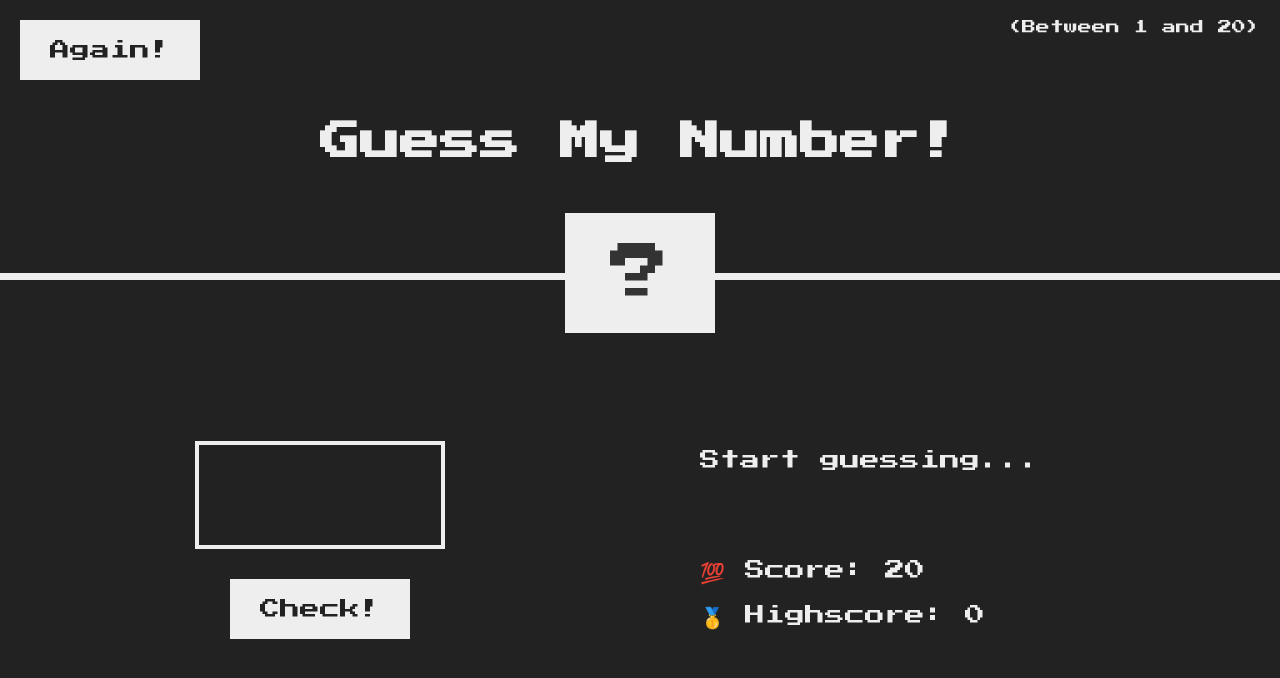
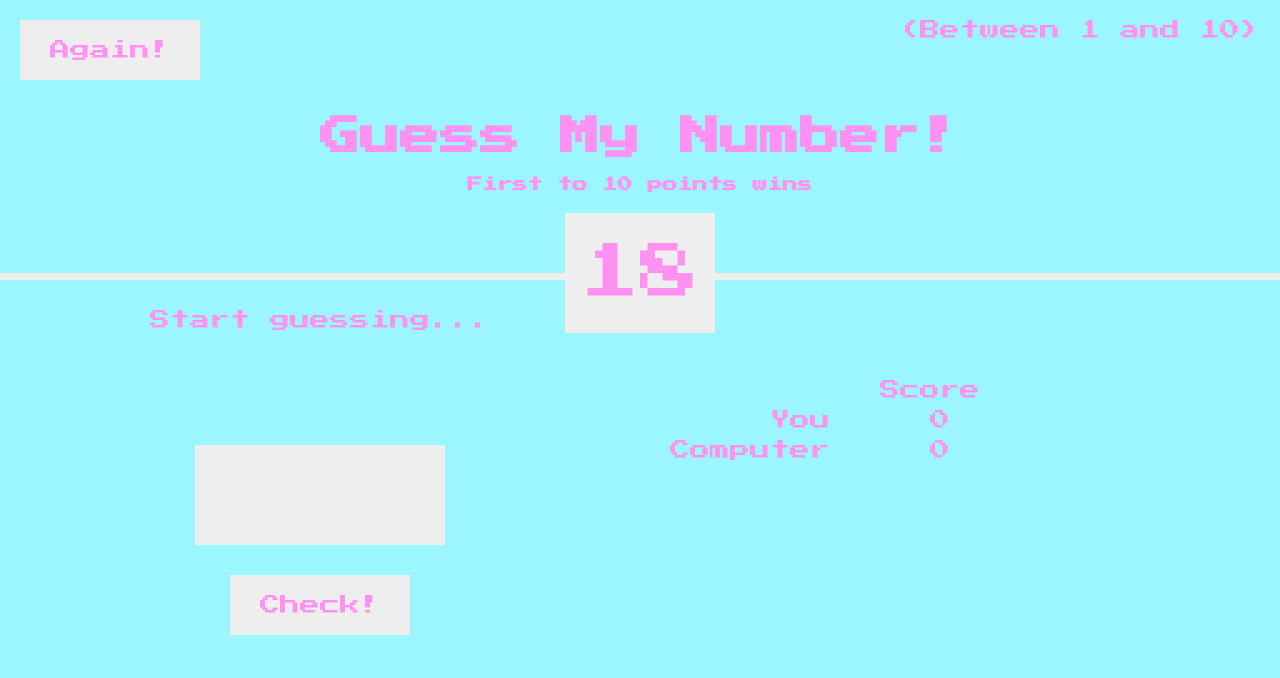
Before and after one commit to AndreaRyholt/guessnumbergame, a plain HTML site: page index.html in a window 1280 px wide. Drawn offline with Linux system fonts and the light colour scheme.

Commit message:
Style-css ændret + tilføjet nyt scoresystem out(inpGuess) fungerer ikke

```diff
--- a/index.html
+++ b/index.html
@@ -10,22 +10,32 @@
   <body>
     <header>
       <h1>Guess My Number!</h1>
-      <p class="between">(Between 1 and 20)</p>
+      <h2>First to 10 points wins </h2>
+      <p class="between">(Between 1 and 10)</p>
       <button class="btn again">Again!</button>
       <div class="number">?</div>
     </header>
     <main>
+      <p class="message">Start guessing...</p>
       <section class="left">
+
         <input type="number" class="guess" />
+
         <button class="btn check">Check!</button>
       </section>
+
+
       <section class="right">
-        <p class="message">Start guessing...</p>
-        <p class="label-score">💯 Score: <span class="score">20</span></p>
-        <p class="label-highscore">
-          🥇 Highscore: <span class="highscore">0</span>
-        </p>
+        <p class="score-message">Score</p>
+        <p class="message-you">You</p>
+        <p class="message-computer">Computer</p>
+
+        <p class="label-score-you"> <span class="youscore">0</span></p>
+        <p class="label-score-computer"><span class="computerscore">0</span></p>
       </section>
+
+
+
     </main>
     <script src="script.js"></script>
   </body>
--- a/package.json
+++ /dev/null
@@ -1,6 +0,0 @@
-{
-  "name": "guessnumbergame",
-  "version": "1.0.0",
-  "dependencies": {
-  }
-}
--- a/script.js
+++ b/script.js
@@ -1,7 +1,7 @@
+console.log("jeg er i guessnumber")
 
+//bliver ved med at få "ReferenceError: document is not defined" når jeg kører program
 
-console.log("jeg er i guessnumber")
-console.log("rydapie")
 const lblMessage = document.querySelector(".message")
 console.log(lblMessage)
 console.log(lblMessage.textContent)
@@ -9,14 +9,34 @@ console.log(lblMessage.textContent)
 const lblNumber = document.querySelector(".number")
 console.log(lblNumber)
 
-const lblScore = document.querySelector(".score")
-console.log(lblScore)
+
+
+const lblYouScore = document.querySelector(".youscore")
+console.log(lblYouScore)
+
+const lblComputerScore = document.querySelector(".computerscore")
+console.log(lblComputerScore)
+
+
 
 const inpGuess = document.querySelector(".guess")
-out(inpGuess)
+//out(inpGuess) //fungerer ikke?
 
-const secretNumber = Math.random()
-
-Math.trunc(Math.random()*20)
+const secretNumber = Math.trunc(Math.random()*20)
 
 lblNumber.textContent = secretNumber
+
+let youscore = 0
+let computerscore = 0
+
+if (!guess) {
+    lblMessage.textContent = '?? Try again'
+    youLose(computerscore+1)
+} else if (guess === secretNumber) {
+    lblMessage.textContent = '?? You guessed correctly!'
+    youWin(youscore+1)
+} else if (guess > secretNumber) {
+    lblMessage.textContent = "too high"
+} else if (guess < secretNumber) {
+    lblMessage.textContent = "too low"
+}
--- a/style.css
+++ b/style.css
@@ -13,8 +13,8 @@ html {
 
 body {
   font-family: 'Press Start 2P', sans-serif;
-  color: #eee;
-  background-color: #222;
+  color: #ff91f2;
+  background-color: rgb(156, 246, 255);
   /* background-color: #60b347; */
 }
 
@@ -51,14 +51,28 @@ h1 {
   text-align: center;
   position: absolute;
   width: 100%;
-  top: 52%;
+  top: 50%;
   left: 50%;
   transform: translate(-50%, -50%);
 }
 
+h2 {
+  text-align: center;
+  position: absolute;
+  width: 100%;
+  top: 65%;
+}
+
+.between {
+  font-size: 2rem;
+  position: absolute;
+  top: 2rem;
+  right: 2rem;
+}
+
 .number {
   background: #eee;
-  color: #333;
+  color: #ff91f2;
   font-size: 6rem;
   width: 15rem;
   padding: 3rem 0rem;
@@ -69,12 +83,15 @@ h1 {
   transform: translate(-50%, 50%);
 }
 
-.between {
-  font-size: 1.4rem;
+.message {
+  font-family: 'Press Start 2P', sans-serif;
+  color: #ff91f2;
+  font-size: 2rem;
   position: absolute;
-  top: 2rem;
-  right: 2rem;
+  bottom: 47rem;
+  right: 79rem;
 }
+
 
 .again {
   position: absolute;
@@ -83,10 +100,10 @@ h1 {
 }
 
 .guess {
-  background: none;
-  border: 4px solid #eee;
+  border: #eee;
+  background: #eee;
+  color: #ff91f2;
   font-family: inherit;
-  color: inherit;
   font-size: 5rem;
   padding: 2.5rem;
   width: 25rem;
@@ -98,7 +115,7 @@ h1 {
 .btn {
   border: none;
   background-color: #eee;
-  color: #222;
+  color: #ff91f2;
   font-size: 2rem;
   font-family: inherit;
   padding: 2rem 3rem;
@@ -109,11 +126,42 @@ h1 {
   background-color: #ccc;
 }
 
-.message {
-  margin-bottom: 8rem;
-  height: 3rem;
+.score-message {
+  font-family: 'Press Start 2P', sans-serif;
+  color: #ff91f2;
+  position: absolute;
+  bottom: 40rem;
+  right: 30rem;
 }
 
-.label-score {
-  margin-bottom: 2rem;
+.message-you {
+  font-family: 'Press Start 2P', sans-serif;
+  color: #ff91f2;
+  position: absolute;
+  bottom: 37rem;
+  right: 45rem;
 }
+
+.message-computer {
+  font-family: 'Press Start 2P', sans-serif;
+  color: #ff91f2;
+  position: absolute;
+  bottom: 34rem;
+  right: 45rem;
+}
+
+.label-score-you {
+  font-family: 'Press Start 2P', sans-serif;
+  color: #ff91f2;
+  position: absolute;
+  bottom: 37rem;
+  right: 33rem;
+}
+
+.label-score-computer {
+  font-family: 'Press Start 2P', sans-serif;
+  color: #ff91f2;
+  position: absolute;
+  bottom: 34rem;
+  right: 33rem;
+}
```
Also changed, not shown: 1 other file.
